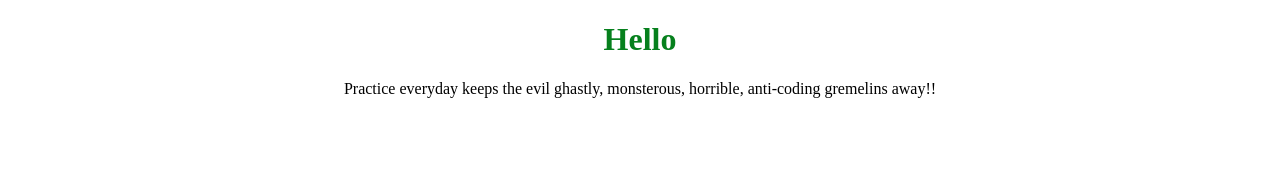
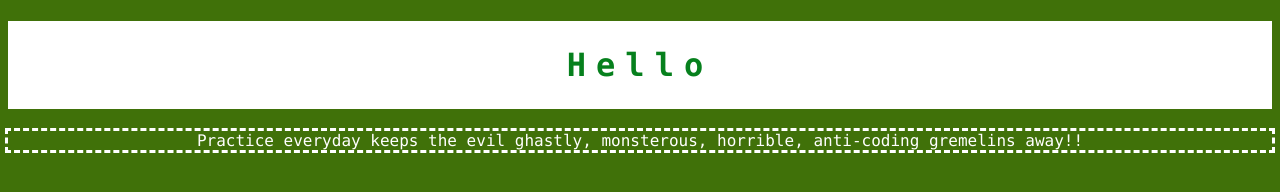
Before and after one commit to marinaneumann/webDevPractice, a plain HTML site: page index.html in a window 1280 px wide. Drawn offline with Linux system fonts and the light colour scheme.

Commit message:
Changes to CSS styles file

```diff
--- a/styles/style.css
+++ b/styles/style.css
@@ -1,8 +1,19 @@
 h1{
   text-align:center;
   color: #06801d;
+  background-color:white;
+  letter-spacing:10px;
+  font-family: "Lucida Console", Courier, monospace;
+  padding: 25px 25px 25px 25px;
+}
+
+body{
+  background-color:#407109;
 }
 
 p{
   text-align:center;
+  color:white;
+  font-family: "Lucida Console", Courier, monospace;
+  outline-style:dashed;
 }
```
